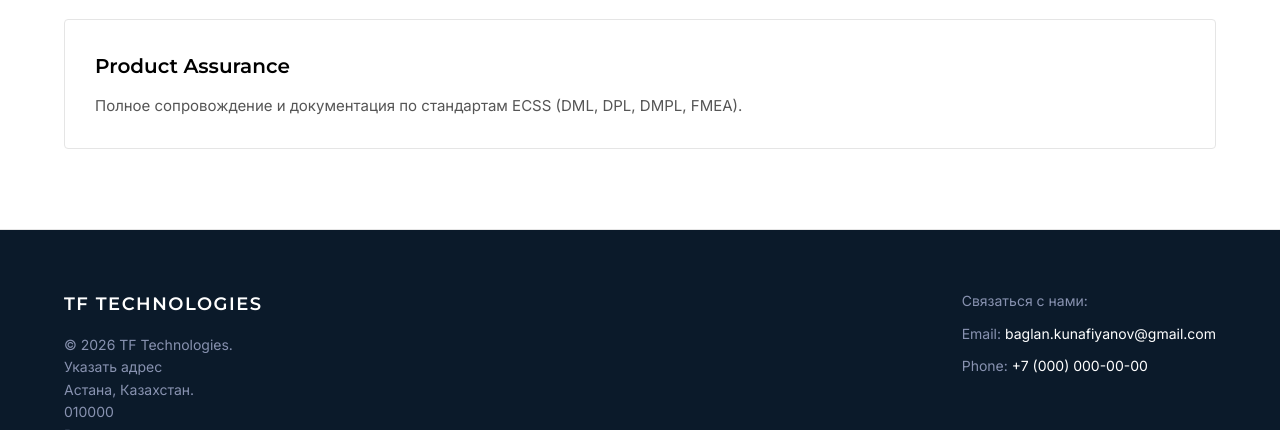
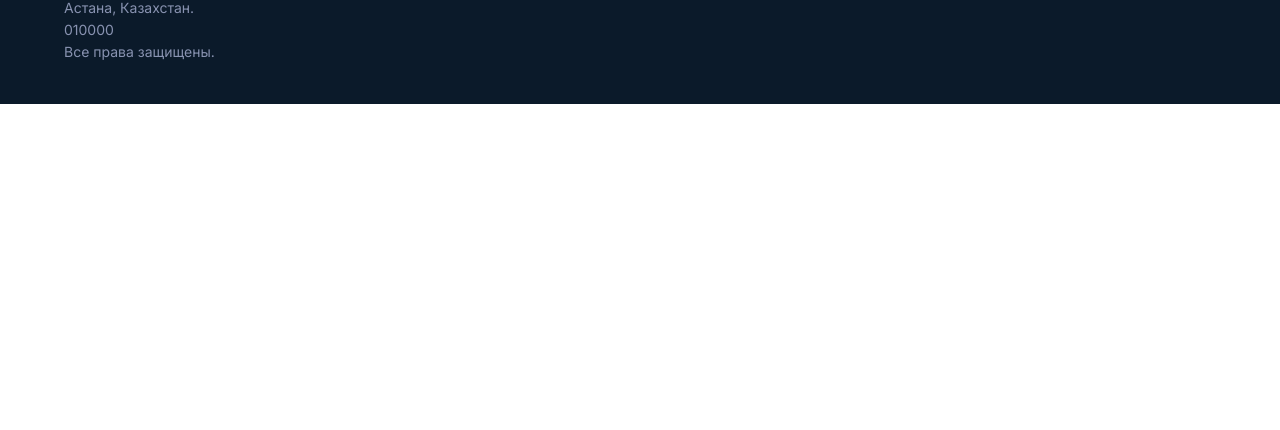
Before and after one commit to BaglanKunafiyanov/tomfleckenstein_project, a plain HTML site: page index.html in a window 1280 px wide. Shown: the part 783-1213 px from the top of the page. After the commit the page ends 887 px from the top, so only its background shows below. Drawn offline with Linux system fonts and the light colour scheme.

Commit message:
Remove optional competence cards section
Removed optional section for competence cards from index.html.

```diff
--- a/index.html
+++ b/index.html
@@ -200,19 +200,6 @@
         </div>
     </div>
 
-    <!-- Блок с карточками для красоты (опционально) -->
-    <section>
-        <div class="container">
-            <h2 class="section-title">Наши компетенции</h2>
-            <div class="grid">
-                <div class="card">
-                    <h3>Product Assurance</h3>
-                    <p>Полное сопровождение и документация по стандартам ECSS (DML, DPL, DMPL, FMEA).</p>
-                </div>
-            </div>
-        </div>
-    </section>
-
     <!-- Исправленный и красивый Футер -->
     <footer>
         <div class="container">
```
